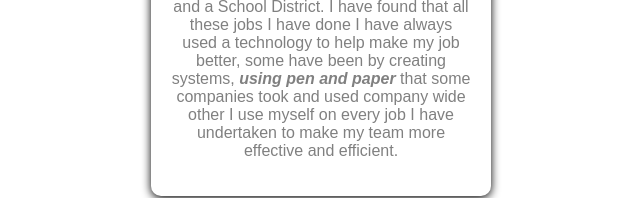
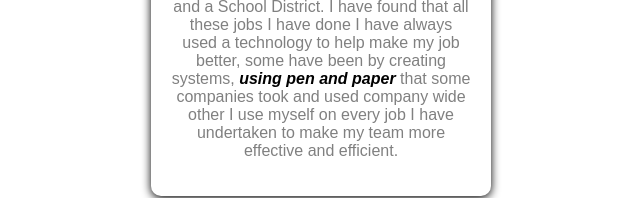
Before and after one commit to FamBoricua2001/profile-card, a plain HTML site: page Profile_Card_Project/index.html in a window 1280 px wide. Shown: the part 609-807 px from the top of the page, without its empty margins (319-959 px from the left). Drawn offline with Linux system fonts and the light colour scheme.

Commit message:
Add styling for emphasis text in profile card

```diff
--- a/Profile_Card_Project/CSS/style.css
+++ b/Profile_Card_Project/CSS/style.css
@@ -30,3 +30,8 @@ body {
 .profile-card p {
     color: gray;
 }
+
+.profile-card em {
+    font-style: italic;
+    color: black;
+}
```
